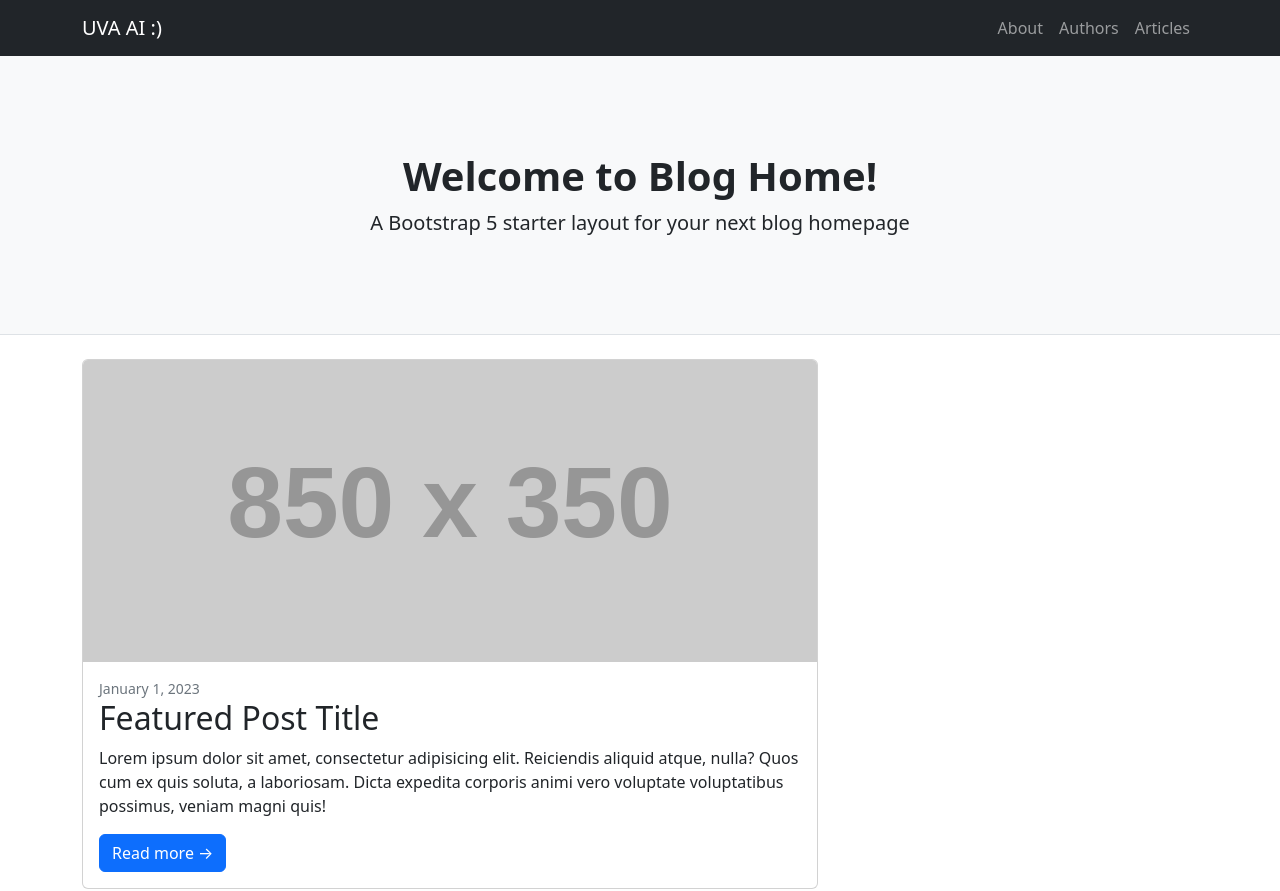
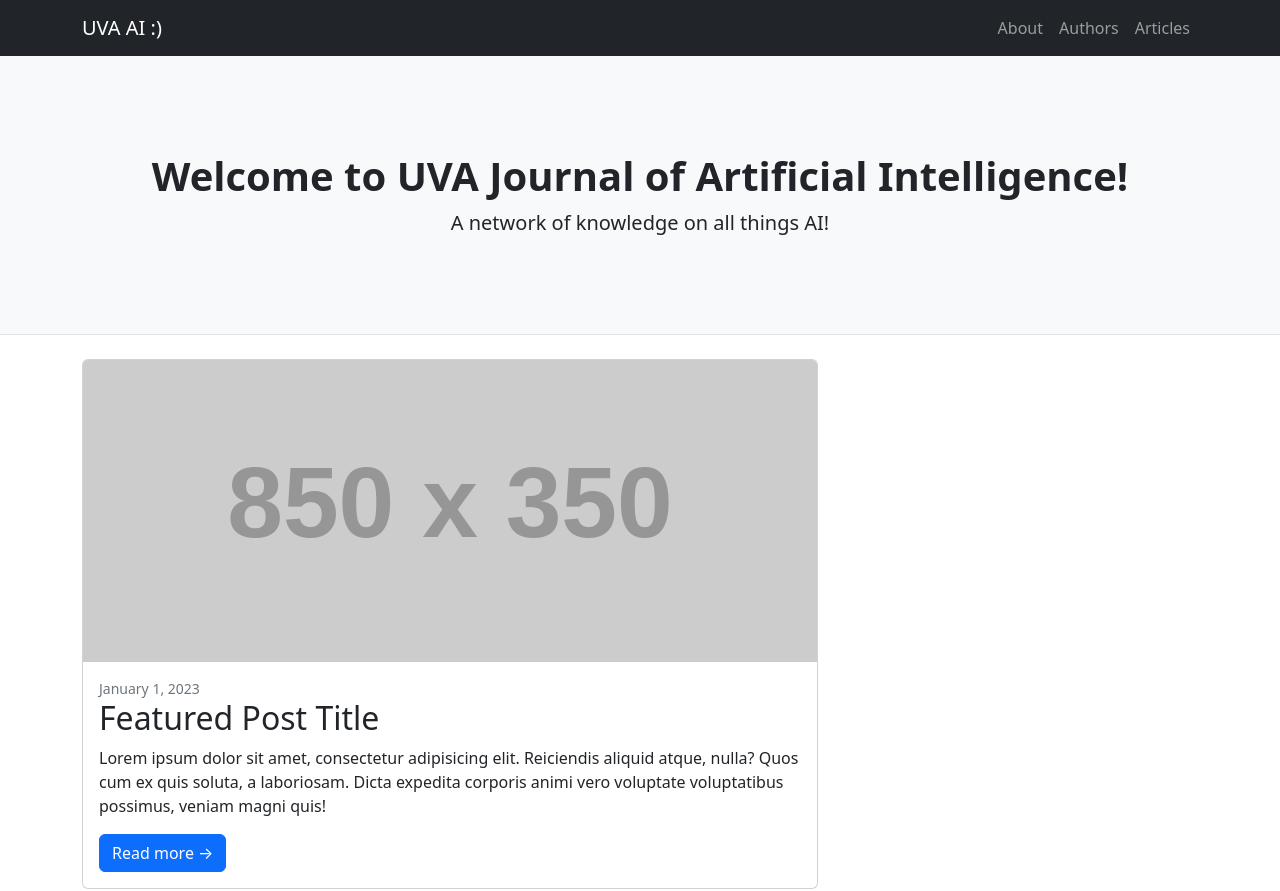
Before and after one commit to krishnajha23/UVAJournalofAI, a plain HTML site: page AIWebpage/home.html in a window 1280 px wide. Shown: the top 891 px of the page. Drawn offline with nearby package versions, Linux system fonts and the light colour scheme; placeholder pictures from the web are drawn by us.

Commit message:
Update home.html

```diff
--- a/AIWebpage/home.html
+++ b/AIWebpage/home.html
@@ -30,8 +30,8 @@
         <header class="py-5 bg-light border-bottom mb-4">
             <div class="container">
                 <div class="text-center my-5">
-                    <h1 class="fw-bolder">Welcome to Blog Home!</h1>
-                    <p class="lead mb-0">A Bootstrap 5 starter layout for your next blog homepage</p>
+                    <h1 class="fw-bolder">Welcome to UVA Journal of Artificial Intelligence!</h1>
+                    <p class="lead mb-0">A network of knowledge on all things AI!</p>
                 </div>
             </div>
         </header>
```
